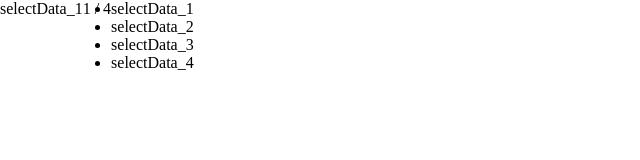
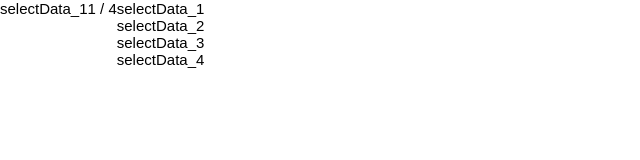
Before and after one commit to Evgenij-Maksimishin/Angular__Custom-DropDown-Menu, an Angular app: page / in a window 1280 px wide. Shown: the top 160 px of the page, without its empty margins (0-640 px from the left). Built offline with nearby package versions, Linux system fonts and the light colour scheme.

Commit message:
Update styles

```diff
--- a/src/styles.scss
+++ b/src/styles.scss
@@ -2,4 +2,32 @@
     box-sizing: border-box;
     padding: 0;
     margin: 0;
+
+    &::-webkit-scrollbar {
+        width: 7px;
+    }
+
+    &::-webkit-scrollbar-track {
+        background-color: rgb(182, 182, 240);
+        border-radius: 10px;
+    }
+
+    &::-webkit-scrollbar-thumb {
+        border-radius: 10px;
+        background: linear-gradient(180deg, #00c6fb, rgb(139, 139, 246));
+    }
 }
+
+body {
+    font-family: sans-serif;
+    font-size: 15px;
+}
+
+.container {
+    max-width: 1200px;
+    margin: 0 auto;
+}
+
+li {
+    list-style: none;
+}
```
